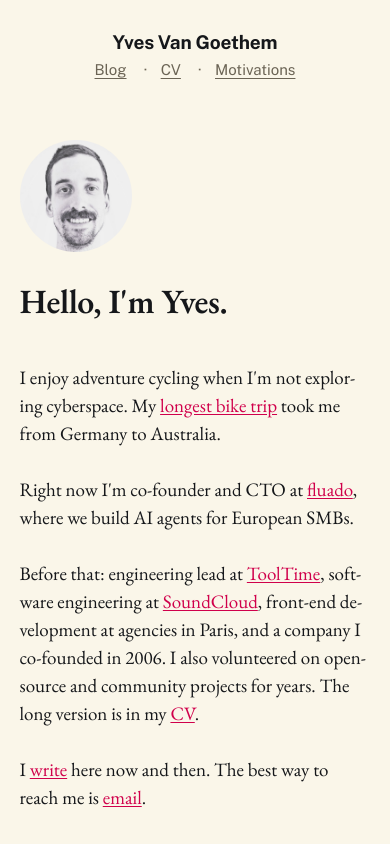
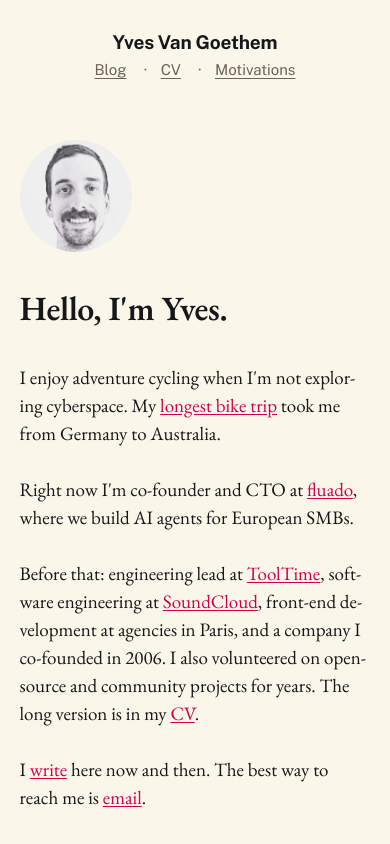
Before and after one commit to yvg/yvg.github.io, a website: page index.html in a window 390 px wide. Shown: the top 844 px of the page. Drawn offline with Linux system fonts and the light colour scheme.

Commit message:
Fix mobile typography and subset EB Garamond
h1 leading is now 2 units with a 1 unit margin at every breakpoint, so a
wrapped title stays on the baseline grid. Phone was only correct for odd
line counts, tablet only for a single line.

The desktop tier is guarded with min-height 600px. Pro Max and Plus iPhones
are over 900px wide in landscape but only ~430px tall, and were getting
111px of top padding on a quarter of the screen.

Post title links get a 48px tap target, same padding and negative margin
idiom as the nav.

EB Garamond was the full 284K upstream file carrying Greek, Cyrillic and
Vietnamese. Replaced with the latin and latin-ext subsets split by
unicode-range, as Public Sans already was. 43K on the wire.

```diff
--- a/styles.css
+++ b/styles.css
@@ -5,10 +5,24 @@
 
 @font-face {
   font-family: "EB Garamond";
-  src: url("/fonts/EBGaramond-VariableFont_wght.woff2") format("woff2-variations");
+  src: url("/fonts/EBGaramond-var-latin.woff2") format("woff2");
   font-weight: 400 800;
   font-style: normal;
   font-display: swap;
+  unicode-range: U+0000-00FF, U+0131, U+0152-0153, U+02BB-02BC, U+02C6, U+02DA,
+    U+02DC, U+0304, U+0308, U+0329, U+2000-206F, U+20AC, U+2122, U+2191, U+2193,
+    U+2212, U+2215, U+FEFF, U+FFFD;
+}
+
+@font-face {
+  font-family: "EB Garamond";
+  src: url("/fonts/EBGaramond-var-latin-ext.woff2") format("woff2");
+  font-weight: 400 800;
+  font-style: normal;
+  font-display: swap;
+  unicode-range: U+0100-02BA, U+02BD-02C5, U+02C7-02CC, U+02CE-02D7, U+02DD-02FF,
+    U+0304, U+0308, U+0329, U+1D00-1DBF, U+1E00-1E9F, U+1EF2-1EFF, U+2020,
+    U+20A0-20AB, U+20AD-20C0, U+2113, U+2C60-2C7F, U+A720-A7FF;
 }
 
 @font-face {
@@ -153,13 +167,15 @@ main a {
   text-underline-offset: 2px;
 }
 
-/* 42 + 42 = 84 = 3u */
+/* Leading 2u + margin 1u, so any line count lands on the grid. The old 42px
+   leading only worked when the title happened to wrap to an odd number of
+   lines, and on a phone most of them wrap to two. */
 main h1 {
   font-size: 34px;
-  line-height: 42px;
+  line-height: 56px;
   font-weight: 600;
   letter-spacing: -0.011em;
-  margin-bottom: 42px;
+  margin-bottom: 28px;
 }
 
 main h2 { font-size: 26px; line-height: 28px; font-weight: 600; margin-top: 56px; }
@@ -283,6 +299,16 @@ main > p:first-child {
   color: var(--muted);
 }
 
+/* These titles are navigation, not prose links, so they get a real tap target
+   the way the nav does: 28 + 20 = 48px, cancelled by the margin so nothing
+   moves off the grid. No horizontal padding, the left edge has to stay put. */
+.archive a,
+.postlist a {
+  display: inline-block;
+  padding: 10px 0;
+  margin: -10px 0;
+}
+
 /* --- reading: tablet, 32px unit --- */
 
 @media (min-width: 600px) {
@@ -293,8 +319,8 @@ main > p:first-child {
     padding: 64px 0 32px;
   }
 
-  /* 56 + 40 = 96 = 3u */
-  main h1 { font-size: 44px; line-height: 56px; margin-bottom: 40px; }
+  /* leading 2u, margin 1u */
+  main h1 { font-size: 44px; line-height: 64px; margin-bottom: 32px; }
   main h2 { font-size: 34px; line-height: 64px; margin-top: 64px; }
   main h3 { font-size: 26px; line-height: 32px; margin-top: 32px; }
 
@@ -337,9 +363,12 @@ main > p:first-child {
   .archive time { flex: 0 0 128px; font-size: 15px; line-height: 32px; }
 }
 
-/* --- reading: desktop, 37px unit --- */
+/* --- reading: desktop, 37px unit ---
+   Height guard: a Pro Max or Plus iPhone in landscape is over 900px wide but
+   only ~430px tall, and 111px of top padding on that is a quarter of the
+   screen. Those fall back to the tablet tier, which fits them. */
 
-@media (min-width: 900px) {
+@media (min-width: 900px) and (min-height: 600px) {
   main {
     font-size: 26px;
     line-height: 37px;
@@ -347,7 +376,7 @@ main > p:first-child {
     padding: 111px 0 37px;
   }
 
-  /* 74 + 37 = 111 = 3u */
+  /* leading 2u, margin 1u */
   main h1 { font-size: 58px; line-height: 74px; margin-bottom: 37px; }
   main h2 { font-size: 45px; line-height: 74px; margin-top: 74px; }
   main h3 { font-size: 32px; line-height: 37px; margin-top: 37px; }
@@ -474,7 +503,7 @@ main > p:first-child {
   .cv address { font-size: 21px; }
 }
 
-@media (min-width: 900px) {
+@media (min-width: 900px) and (min-height: 600px) {
   .cv main { padding: 84px 0 28px; }
 }
 
```
Also changed, not shown: fonts/EBGaramond-VariableFont_wght.woff2 (deleted), fonts/EBGaramond-var-latin-ext.woff2 (added), fonts/EBGaramond-var-latin.woff2 (added).
